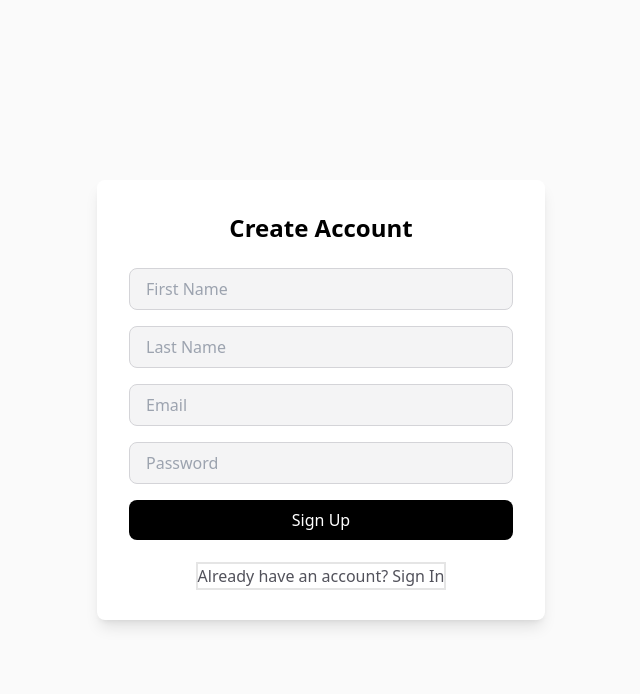
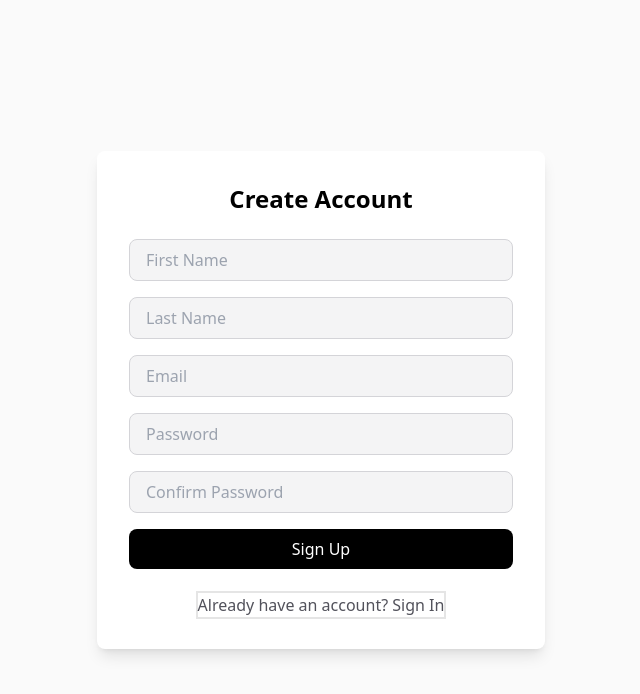
Before and after one commit to avidesai/eclipse-equity, a Next.js app in the folder valueverse/: page /auth in a window 1280 px wide. Both pictures are taken after a click on the button "Don't have an account? Sign Up". Shown: the top 694 px of the page, without its empty margins (319-959 px from the left). Built offline with nearby package versions, Linux system fonts and the light colour scheme; no server answers.

Commit message:
fixed things

```diff
--- a/valueverse/src/app/components/AuthForm.tsx
+++ b/valueverse/src/app/components/AuthForm.tsx
@@ -4,14 +4,29 @@ import { useState } from 'react';
 import { useRouter, useSearchParams } from 'next/navigation';
 import { useAuth } from '../contexts/AuthContext';
 import api from '../utils/api';
+import { AxiosError } from 'axios';
+
+interface FormData {
+  firstName: string;
+  lastName: string;
+  email: string;
+  password: string;
+  confirmPassword: string;
+}
+
+interface ApiErrorResponse {
+  message?: string;
+  errors?: Array<{ msg: string }>;
+}
 
 export default function AuthForm() {
   const [isLogin, setIsLogin] = useState(true);
-  const [formData, setFormData] = useState({
+  const [formData, setFormData] = useState<FormData>({
     firstName: '',
     lastName: '',
     email: '',
     password: '',
+    confirmPassword: '',
   });
   const [errors, setErrors] = useState<{[key: string]: string}>({});
   const [loading, setLoading] = useState(false);
@@ -41,6 +56,11 @@ export default function AuthForm() {
       if (!formData.lastName) {
         newErrors.lastName = 'Last name is required';
       }
+      if (!formData.confirmPassword) {
+        newErrors.confirmPassword = 'Please confirm your password';
+      } else if (formData.password !== formData.confirmPassword) {
+        newErrors.confirmPassword = 'Passwords do not match';
+      }
     }
 
     setErrors(newErrors);
@@ -56,18 +76,25 @@ export default function AuthForm() {
 
     try {
       const endpoint = isLogin ? '/auth/signin' : '/auth/signup';
-      const res = await api.post(endpoint, formData);
+      const submissionData = {
+        firstName: formData.firstName,
+        lastName: formData.lastName,
+        email: formData.email,
+        password: formData.password,
+      };
 
+      const res = await api.post(endpoint, submissionData);
       await login(res.data.token);
 
-      // Get the redirect URL from the search params, or default to '/'
       const redirectTo = searchParams.get('from') || '/';
       router.push(redirectTo);
       router.refresh();
-    } catch (err: any) {
-      const errorMessage = err.response?.data?.message ||
-                          err.response?.data?.errors?.[0]?.msg ||
-                          'An error occurred. Please try again.';
+    } catch (err) {
+      const error = err as AxiosError<ApiErrorResponse>;
+      const errorMessage =
+        error.response?.data?.message ||
+        error.response?.data?.errors?.[0]?.msg ||
+        'An error occurred. Please try again.';
 
       setErrors({ submit: errorMessage });
     } finally {
@@ -78,11 +105,13 @@ export default function AuthForm() {
   const handleChange = (e: React.ChangeEvent<HTMLInputElement>) => {
     const { name, value } = e.target;
     setFormData(prev => ({ ...prev, [name]: value }));
-    // Clear error for this field when user starts typing
     if (errors[name]) {
       setErrors(prev => {
         const newErrors = { ...prev };
         delete newErrors[name];
+        if (name === 'password' && prev.confirmPassword) {
+          delete newErrors.confirmPassword;
+        }
         return newErrors;
       });
     }
@@ -96,6 +125,7 @@ export default function AuthForm() {
       lastName: '',
       email: '',
       password: '',
+      confirmPassword: '',
     });
   };
 
@@ -181,6 +211,24 @@ export default function AuthForm() {
             )}
           </div>
 
+          {!isLogin && (
+            <div>
+              <input
+                type="password"
+                name="confirmPassword"
+                placeholder="Confirm Password"
+                value={formData.confirmPassword}
+                onChange={handleChange}
+                className={`w-full px-4 py-2 border rounded-lg bg-zinc-100 dark:bg-zinc-700
+                  text-zinc-900 dark:text-white focus:outline-none focus:ring-2
+                  focus:ring-zinc-500 ${errors.confirmPassword ? 'border-red-500' : 'border-zinc-300'}`}
+              />
+              {errors.confirmPassword && (
+                <p className="mt-1 text-sm text-red-500">{errors.confirmPassword}</p>
+              )}
+            </div>
+          )}
+
           <button
             type="submit"
             disabled={loading}
--- a/valueverse/src/app/utils/api.js
+++ b/valueverse/src/app/utils/api.ts
@@ -1,6 +1,11 @@
 // src/app/utils/api.ts
+import axios, { AxiosError } from 'axios';
+import Cookies from 'js-cookie';
 
-import axios from 'axios';
+export interface ApiError {
+  message?: string;
+  errors?: Array<{ msg: string }>;
+}
 
 const api = axios.create({
   baseURL: process.env.NEXT_PUBLIC_API_URL || 'https://valueverse-bwrk.onrender.com/api',
@@ -9,11 +14,9 @@ const api = axios.create({
   },
 });
 
-// Add request interceptor
 api.interceptors.request.use(
   (config) => {
-    // Get token from localStorage if it exists
-    const token = localStorage.getItem('token');
+    const token = Cookies.get('token');
     if (token) {
       config.headers.Authorization = `Bearer ${token}`;
     }
@@ -24,12 +27,11 @@ api.interceptors.request.use(
   }
 );
 
-// Add response interceptor
 api.interceptors.response.use(
   (response) => response,
-  (error) => {
+  (error: AxiosError<ApiError>) => {
     if (error.response?.status === 401) {
-      localStorage.removeItem('token');
+      Cookies.remove('token');
       window.location.href = '/auth';
     }
     return Promise.reject(error);
```
